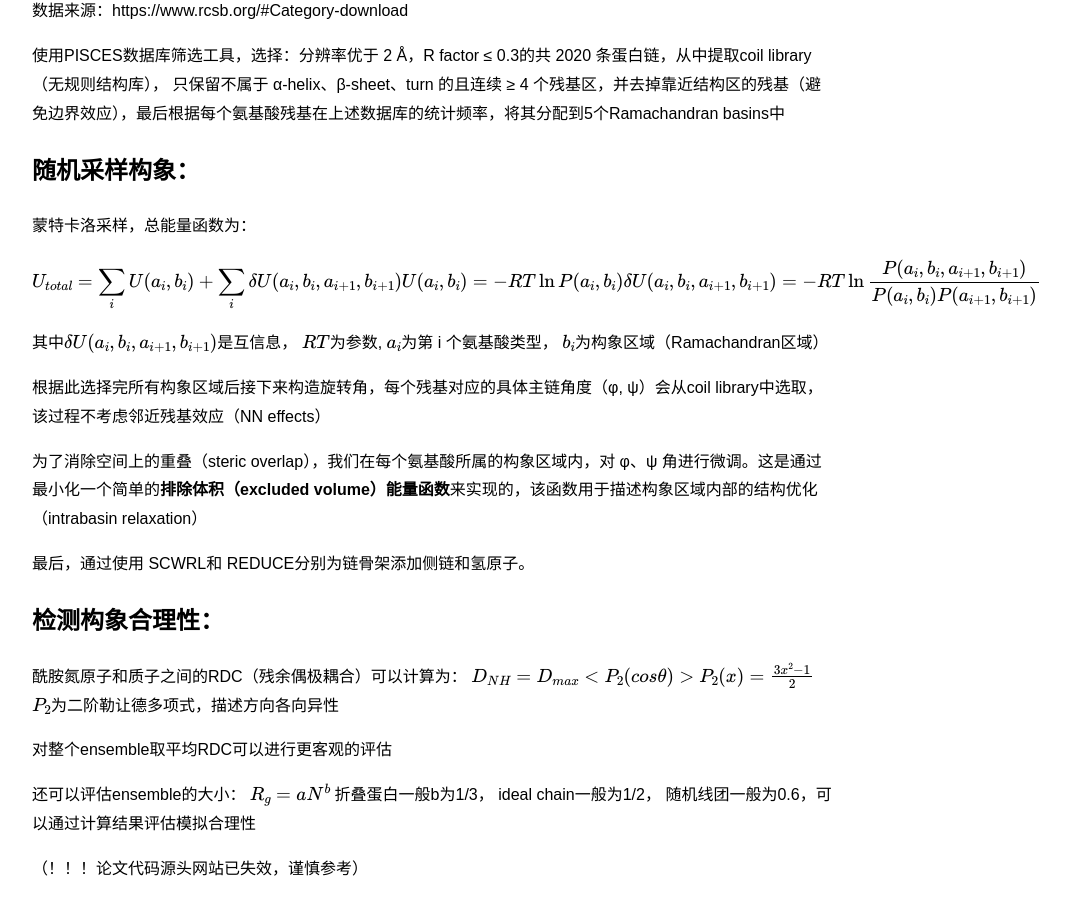
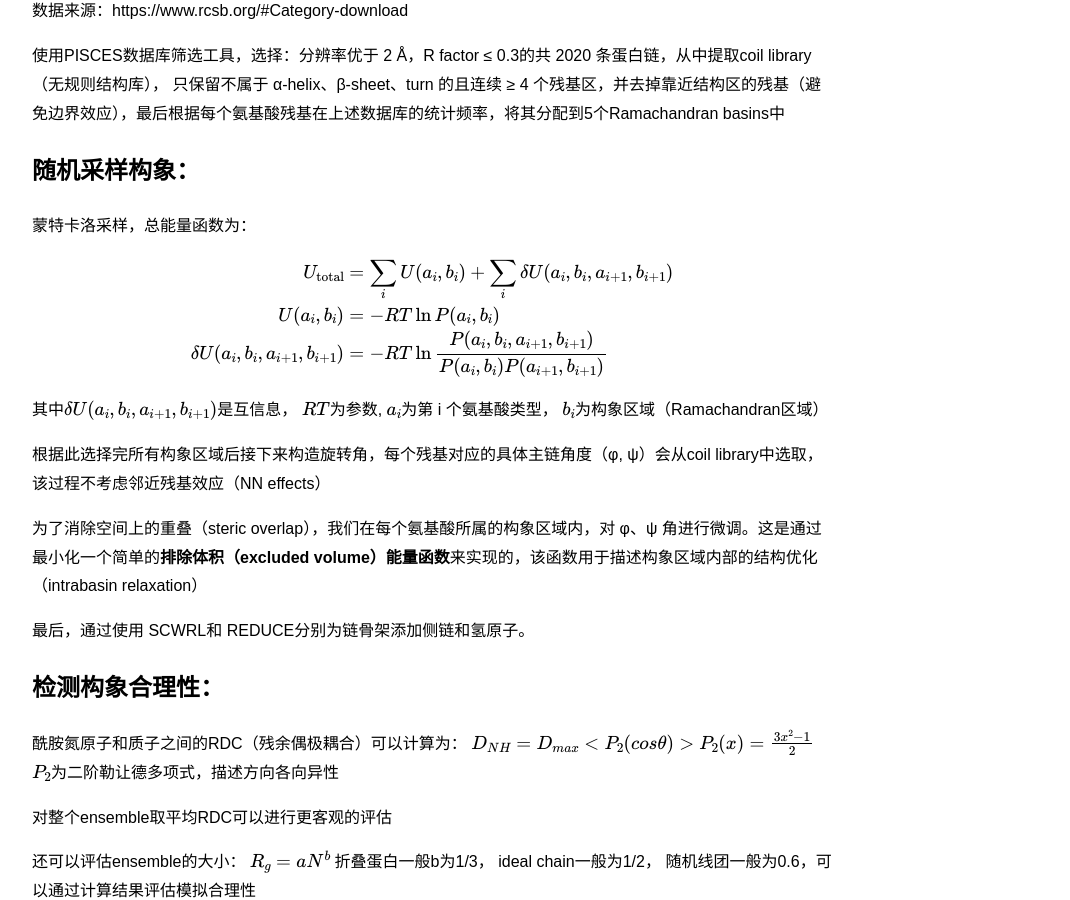
Before and after one commit to SugarfreeSoda/SugarfreeSoda.github.io, a Jekyll site: the page built from note/computational-biology/Statistical coil model.md, in a window 1280 px wide and 900 px high, scrolled down 1393 px. Shown: the whole window, without its empty margins (208-1278 px from the left). Built offline with Jekyll 4.4.1, drawn with Linux system fonts in a browser that asks for light colours.

Commit message:
Update Statistical coil model.md

```diff
--- a/note/computational-biology/Statistical coil model.md
+++ b/note/computational-biology/Statistical coil model.md
@@ -50,12 +50,20 @@ permalink: /notes/statistical-coil-model/
 
 蒙特卡洛采样，总能量函数为：
 
+
 $$
-U_{total} = \sum_{i}U(a_i, b_i) +\sum_{i}\delta U(a_i, b_i, a_{i+1}, b_{i+1})
-\\
-U(a_i, b_i) = -RT\ln P(a_i, b_i)
-\\
-\delta U(a_i, b_i, a_{i+1}, b_{i+1})  = -RT \ln \frac{P(a_i, b_i, a_{i+1}, b_{i+1}) }{P(a_i, b_i) P( a_{i+1}, b_{i+1})}
+\begin{aligned}
+U_{\text{total}}
+&= \sum_i U(a_i, b_i)
++ \sum_i \delta U(a_i, b_i, a_{i+1}, b_{i+1}) \\
+
+U(a_i, b_i)
+&= -RT \ln P(a_i, b_i) \\
+
+\delta U(a_i, b_i, a_{i+1}, b_{i+1})
+&= -RT \ln \frac{P(a_i, b_i, a_{i+1}, b_{i+1})}
+{P(a_i, b_i)P(a_{i+1}, b_{i+1})}
+\end{aligned}
 $$
 
 其中$\delta U(a_i, b_i, a_{i+1}, b_{i+1})$是互信息， $RT$为参数, $a_i$为第 i 个氨基酸类型， $b_i$为构象区域（Ramachandran区域）
```
